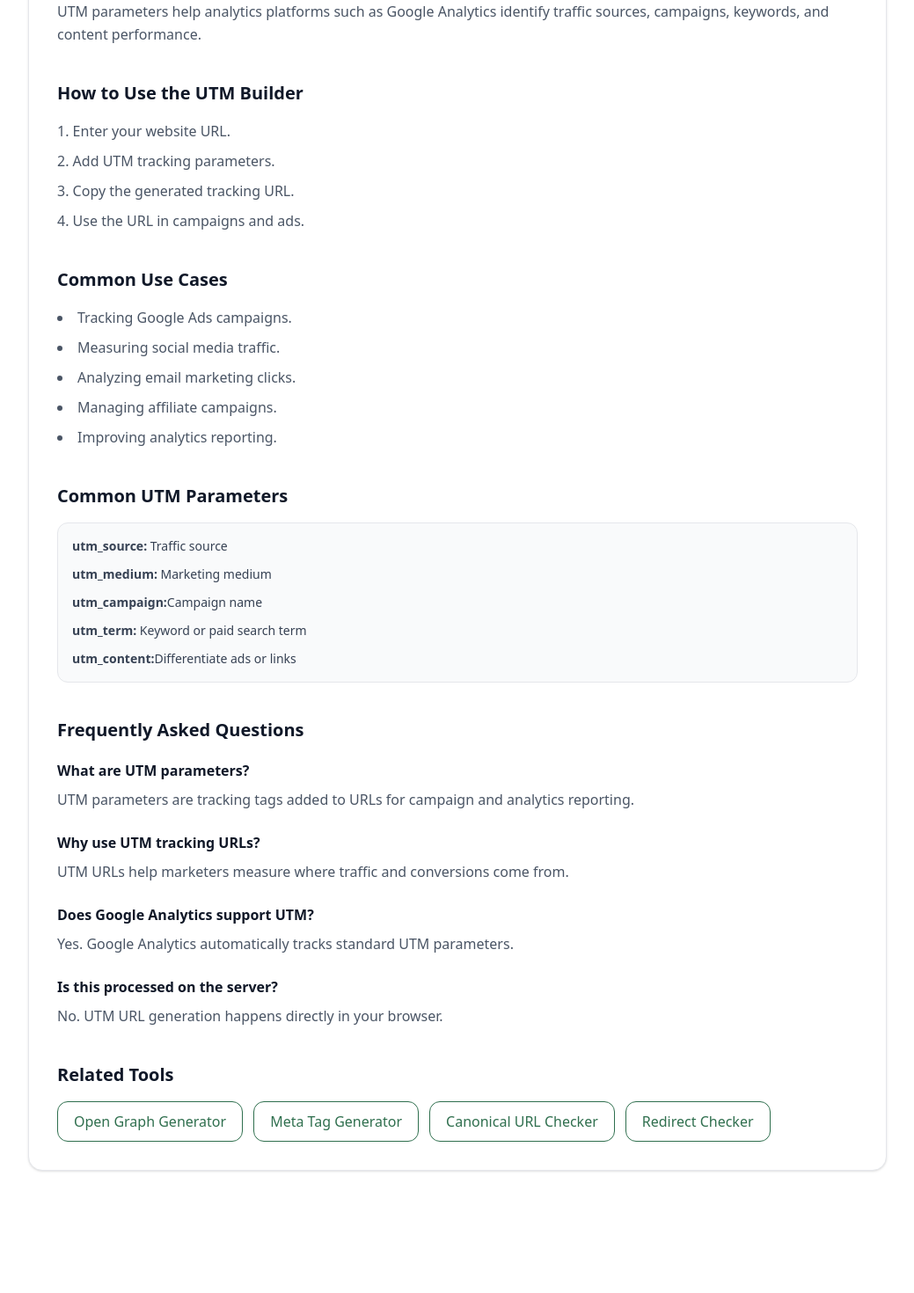
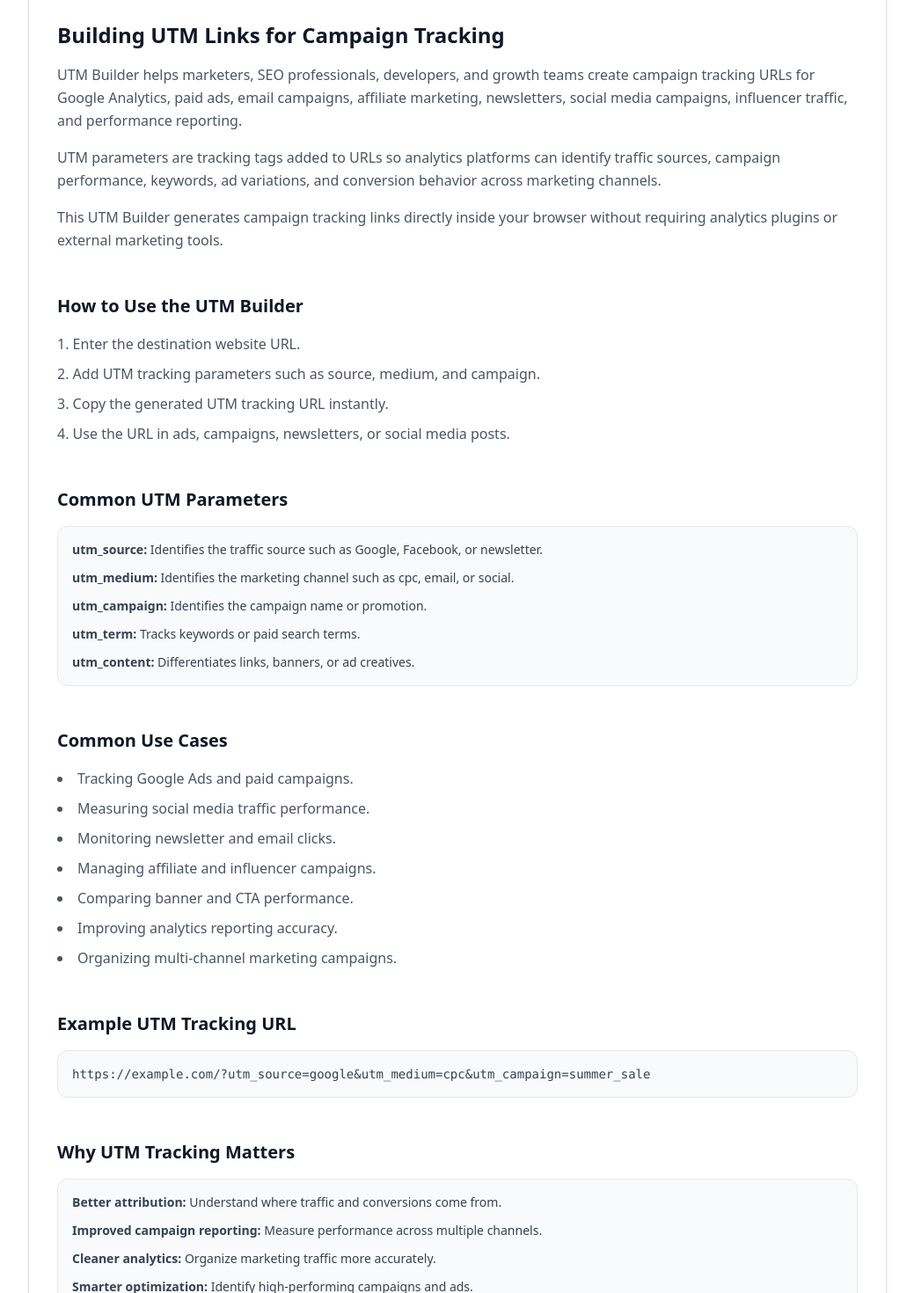
Before and after one commit to vaarunsonawwane-ops/yoryantra-new, a Next.js app: page /tools/utm-builder in a window 1280 px wide. Shown: the part 1330-2800 px from the top of the page at 88% size, without its empty margins (120-1159 px from the left). Built offline with nearby package versions, Linux system fonts and the light colour scheme.

Commit message:
UTM Builder SEO update

```diff
--- a/app/tools/utm-builder/ToolClient.tsx
+++ b/app/tools/utm-builder/ToolClient.tsx
@@ -5,18 +5,32 @@ import Link from "next/link";
 import ToolShell from "@/app/components/ToolShell";
 
 export default function ToolClient() {
-  const [url, setUrl] = useState("");
-  const [source, setSource] = useState("");
-  const [medium, setMedium] = useState("");
-  const [campaign, setCampaign] = useState("");
-  const [term, setTerm] = useState("");
-  const [content, setContent] = useState("");
+  const [url, setUrl] =
+    useState("");
 
-  const generatedUrl = useMemo(() => {
+  const [source, setSource] =
+    useState("");
+
+  const [medium, setMedium] =
+    useState("");
+
+  const [campaign, setCampaign] =
+    useState("");
+
+  const [term, setTerm] =
+    useState("");
+
+  const [content, setContent] =
+    useState("");
+
+  const generatedUrl =
+    useMemo(() => {
       try {
-      if (!url.trim()) return "";
+        if (!url.trim())
+          return "";
 
-      const parsed = new URL(url);
+        const parsed =
+          new URL(url);
 
         if (source) {
           parsed.searchParams.set(
@@ -57,7 +71,14 @@ export default function ToolClient() {
       } catch {
         return "";
       }
-  }, [url, source, medium, campaign, term, content]);
+    }, [
+      url,
+      source,
+      medium,
+      campaign,
+      term,
+      content,
+    ]);
 
   const resetAll = () => {
     setUrl("");
@@ -71,7 +92,7 @@ export default function ToolClient() {
   return (
     <ToolShell
       title="UTM Builder"
-      description="Generate UTM tracking URLs instantly with this free online UTM Builder."
+      description="Generate campaign tracking URLs instantly with this free online UTM Builder."
     >
       {/* URL */}
       <div>
@@ -83,7 +104,9 @@ export default function ToolClient() {
           type="url"
           value={url}
           onChange={(e) =>
-            setUrl(e.target.value)
+            setUrl(
+              e.target.value
+            )
           }
           placeholder="https://example.com"
           className="w-full rounded-xl border border-gray-300 p-4 text-sm outline-none focus:ring-2 focus:ring-[var(--green)] focus:border-transparent transition"
@@ -101,7 +124,9 @@ export default function ToolClient() {
             type="text"
             value={source}
             onChange={(e) =>
-              setSource(e.target.value)
+              setSource(
+                e.target.value
+              )
             }
             placeholder="google"
             className="w-full rounded-xl border border-gray-300 p-4 text-sm outline-none focus:ring-2 focus:ring-[var(--green)] focus:border-transparent transition"
@@ -117,7 +142,9 @@ export default function ToolClient() {
             type="text"
             value={medium}
             onChange={(e) =>
-              setMedium(e.target.value)
+              setMedium(
+                e.target.value
+              )
             }
             placeholder="cpc"
             className="w-full rounded-xl border border-gray-300 p-4 text-sm outline-none focus:ring-2 focus:ring-[var(--green)] focus:border-transparent transition"
@@ -133,7 +160,9 @@ export default function ToolClient() {
             type="text"
             value={campaign}
             onChange={(e) =>
-              setCampaign(e.target.value)
+              setCampaign(
+                e.target.value
+              )
             }
             placeholder="summer_sale"
             className="w-full rounded-xl border border-gray-300 p-4 text-sm outline-none focus:ring-2 focus:ring-[var(--green)] focus:border-transparent transition"
@@ -149,7 +178,9 @@ export default function ToolClient() {
             type="text"
             value={term}
             onChange={(e) =>
-              setTerm(e.target.value)
+              setTerm(
+                e.target.value
+              )
             }
             placeholder="running_shoes"
             className="w-full rounded-xl border border-gray-300 p-4 text-sm outline-none focus:ring-2 focus:ring-[var(--green)] focus:border-transparent transition"
@@ -167,7 +198,9 @@ export default function ToolClient() {
           type="text"
           value={content}
           onChange={(e) =>
-            setContent(e.target.value)
+            setContent(
+              e.target.value
+            )
           }
           placeholder="banner_ad"
           className="w-full rounded-xl border border-gray-300 p-4 text-sm outline-none focus:ring-2 focus:ring-[var(--green)] focus:border-transparent transition"
@@ -210,26 +243,44 @@ export default function ToolClient() {
         </div>
       </div>
 
+      {/* PRIVACY */}
+      <div className="mt-8 rounded-xl border border-yellow-200 bg-yellow-50 p-4">
+        <h3 className="text-sm font-semibold text-yellow-900">
+          Privacy Note
+        </h3>
+
+        <p className="mt-2 text-sm leading-relaxed text-yellow-800">
+          UTM URL generation happens locally inside your browser. Your campaign
+          URLs, tracking parameters, and marketing data are not uploaded,
+          stored, or processed on any external server.
+        </p>
+      </div>
+
       {/* SEO CONTENT */}
-      <section className="mt-12 border-t border-gray-200 pt-10 space-y-10">
+      <section className="mt-12 border-t border-gray-200 pt-10 space-y-12">
         <div>
           <h2 className="text-2xl font-semibold text-gray-900">
-            What is UTM Builder?
+            Building UTM Links for Campaign Tracking
           </h2>
 
           <p className="mt-4 text-gray-600 leading-relaxed">
-            UTM Builder helps you generate UTM
-            tracking URLs instantly for marketing,
-            SEO, analytics, social media campaigns,
-            newsletters, paid ads, and affiliate
-            links.
+            UTM Builder helps marketers, SEO professionals, developers, and
+            growth teams create campaign tracking URLs for Google Analytics,
+            paid ads, email campaigns, affiliate marketing, newsletters, social
+            media campaigns, influencer traffic, and performance reporting.
           </p>
 
           <p className="mt-4 text-gray-600 leading-relaxed">
-            UTM parameters help analytics platforms
-            such as Google Analytics identify traffic
-            sources, campaigns, keywords, and content
-            performance.
+            UTM parameters are tracking tags added to URLs so analytics
+            platforms can identify traffic sources, campaign performance,
+            keywords, ad variations, and conversion behavior across marketing
+            channels.
+          </p>
+
+          <p className="mt-4 text-gray-600 leading-relaxed">
+            This UTM Builder generates campaign tracking links directly inside
+            your browser without requiring analytics plugins or external
+            marketing tools.
           </p>
         </div>
 
@@ -239,25 +290,23 @@ export default function ToolClient() {
           </h2>
 
           <ol className="mt-4 list-decimal list-inside space-y-2 text-gray-600 leading-relaxed">
-            <li>Enter your website URL.</li>
-            <li>Add UTM tracking parameters.</li>
-            <li>Copy the generated tracking URL.</li>
-            <li>Use the URL in campaigns and ads.</li>
+            <li>
+              Enter the destination website URL.
+            </li>
+
+            <li>
+              Add UTM tracking parameters such as source, medium, and campaign.
+            </li>
+
+            <li>
+              Copy the generated UTM tracking URL instantly.
+            </li>
+
+            <li>
+              Use the URL in ads, campaigns, newsletters, or social media
+              posts.
+            </li>
           </ol>
-        </div>
-
-        <div>
-          <h2 className="text-xl font-semibold text-gray-900">
-            Common Use Cases
-          </h2>
-
-          <ul className="mt-4 list-disc list-inside space-y-2 text-gray-600 leading-relaxed">
-            <li>Tracking Google Ads campaigns.</li>
-            <li>Measuring social media traffic.</li>
-            <li>Analyzing email marketing clicks.</li>
-            <li>Managing affiliate campaigns.</li>
-            <li>Improving analytics reporting.</li>
-          </ul>
         </div>
 
         <div>
@@ -268,28 +317,107 @@ export default function ToolClient() {
           <div className="mt-4 rounded-xl border border-gray-200 bg-gray-50 p-4 text-sm text-gray-700">
             <ul className="space-y-3">
               <li>
-                <strong>utm_source:</strong> Traffic
-                source
+                <strong>utm_source:</strong>{" "}
+                Identifies the traffic source such as Google, Facebook, or
+                newsletter.
               </li>
 
               <li>
-                <strong>utm_medium:</strong> Marketing
-                medium
+                <strong>utm_medium:</strong>{" "}
+                Identifies the marketing channel such as cpc, email, or social.
               </li>
 
               <li>
-                <strong>utm_campaign:</strong>
-                Campaign name
+                <strong>utm_campaign:</strong>{" "}
+                Identifies the campaign name or promotion.
               </li>
 
               <li>
-                <strong>utm_term:</strong> Keyword or
-                paid search term
+                <strong>utm_term:</strong>{" "}
+                Tracks keywords or paid search terms.
               </li>
 
               <li>
-                <strong>utm_content:</strong>
-                Differentiate ads or links
+                <strong>utm_content:</strong>{" "}
+                Differentiates links, banners, or ad creatives.
+              </li>
+            </ul>
+          </div>
+        </div>
+
+        <div>
+          <h2 className="text-xl font-semibold text-gray-900">
+            Common Use Cases
+          </h2>
+
+          <ul className="mt-4 list-disc list-inside space-y-2 text-gray-600 leading-relaxed">
+            <li>
+              Tracking Google Ads and paid campaigns.
+            </li>
+
+            <li>
+              Measuring social media traffic performance.
+            </li>
+
+            <li>
+              Monitoring newsletter and email clicks.
+            </li>
+
+            <li>
+              Managing affiliate and influencer campaigns.
+            </li>
+
+            <li>
+              Comparing banner and CTA performance.
+            </li>
+
+            <li>
+              Improving analytics reporting accuracy.
+            </li>
+
+            <li>
+              Organizing multi-channel marketing campaigns.
+            </li>
+          </ul>
+        </div>
+
+        <div>
+          <h2 className="text-xl font-semibold text-gray-900">
+            Example UTM Tracking URL
+          </h2>
+
+          <div className="mt-4 rounded-xl border border-gray-200 bg-gray-50 p-4 text-sm text-gray-700 overflow-auto">
+            <pre className="whitespace-pre-wrap break-words">
+{`https://example.com/?utm_source=google&utm_medium=cpc&utm_campaign=summer_sale`}
+            </pre>
+          </div>
+        </div>
+
+        <div>
+          <h2 className="text-xl font-semibold text-gray-900">
+            Why UTM Tracking Matters
+          </h2>
+
+          <div className="mt-4 rounded-xl border border-gray-200 bg-gray-50 p-4 text-sm text-gray-700">
+            <ul className="space-y-3">
+              <li>
+                <strong>Better attribution:</strong>{" "}
+                Understand where traffic and conversions come from.
+              </li>
+
+              <li>
+                <strong>Improved campaign reporting:</strong>{" "}
+                Measure performance across multiple channels.
+              </li>
+
+              <li>
+                <strong>Cleaner analytics:</strong>{" "}
+                Organize marketing traffic more accurately.
+              </li>
+
+              <li>
+                <strong>Smarter optimization:</strong>{" "}
+                Identify high-performing campaigns and ads.
               </li>
             </ul>
           </div>
@@ -307,9 +435,8 @@ export default function ToolClient() {
               </h3>
 
               <p className="mt-2 text-gray-600 leading-relaxed">
-                UTM parameters are tracking tags added
-                to URLs for campaign and analytics
-                reporting.
+                UTM parameters are tracking tags added to URLs for campaign,
+                analytics, and traffic attribution reporting.
               </p>
             </div>
 
@@ -319,30 +446,41 @@ export default function ToolClient() {
               </h3>
 
               <p className="mt-2 text-gray-600 leading-relaxed">
-                UTM URLs help marketers measure where
-                traffic and conversions come from.
+                UTM URLs help marketers measure campaign traffic, conversions,
+                and performance across different channels.
               </p>
             </div>
 
             <div>
               <h3 className="font-semibold text-gray-900">
-                Does Google Analytics support UTM?
+                Does Google Analytics support UTM parameters?
               </h3>
 
               <p className="mt-2 text-gray-600 leading-relaxed">
-                Yes. Google Analytics automatically
-                tracks standard UTM parameters.
+                Yes. Google Analytics automatically recognizes and tracks
+                standard UTM parameters.
               </p>
             </div>
 
             <div>
               <h3 className="font-semibold text-gray-900">
-                Is this processed on the server?
+                Is this useful for SEO and paid ads?
               </h3>
 
               <p className="mt-2 text-gray-600 leading-relaxed">
-                No. UTM URL generation happens
-                directly in your browser.
+                Yes. UTM tracking is commonly used for SEO campaigns, Google
+                Ads, social media ads, newsletters, influencer traffic, and
+                affiliate marketing.
+              </p>
+            </div>
+
+            <div>
+              <h3 className="font-semibold text-gray-900">
+                Is UTM generation processed on the server?
+              </h3>
+
+              <p className="mt-2 text-gray-600 leading-relaxed">
+                No. UTM URL generation happens entirely inside your browser.
               </p>
             </div>
           </div>
@@ -352,6 +490,12 @@ export default function ToolClient() {
           <h2 className="text-xl font-semibold text-gray-900">
             Related Tools
           </h2>
+
+          <p className="mt-3 text-gray-600 leading-relaxed">
+            UTM tracking often connects with SEO reporting, campaign analytics,
+            paid advertising, URL management, conversion tracking, and digital
+            marketing workflows.
+          </p>
 
           <div className="mt-4 flex flex-wrap gap-3">
             <Link
@@ -369,10 +513,10 @@ export default function ToolClient() {
             </Link>
 
             <Link
-              href="/tools/canonical-url-checker"
+              href="/tools/url-query-params-parser"
               className="yoryantra-btn-outline"
             >
-              Canonical URL Checker
+              URL Query Params Parser
             </Link>
 
             <Link
@@ -381,6 +525,13 @@ export default function ToolClient() {
             >
               Redirect Checker
             </Link>
+
+            <Link
+              href="/tools/qr-code-generator"
+              className="yoryantra-btn-outline"
+            >
+              QR Code Generator
+            </Link>
           </div>
         </div>
       </section>
```
Lines whose indentation alone changed are shown as unchanged.
